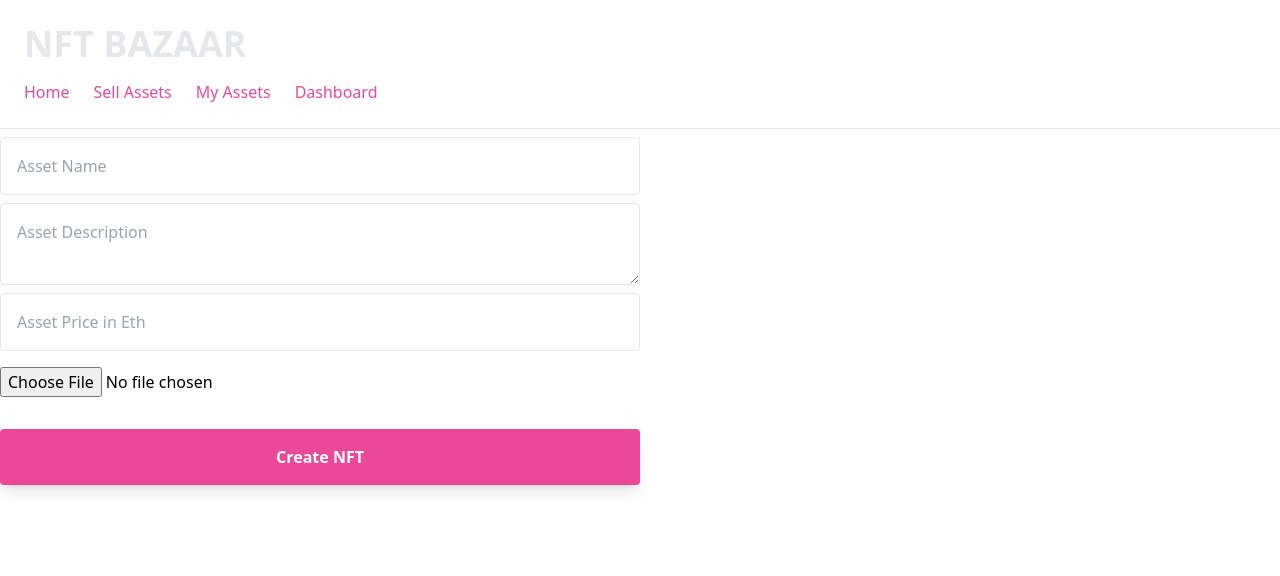
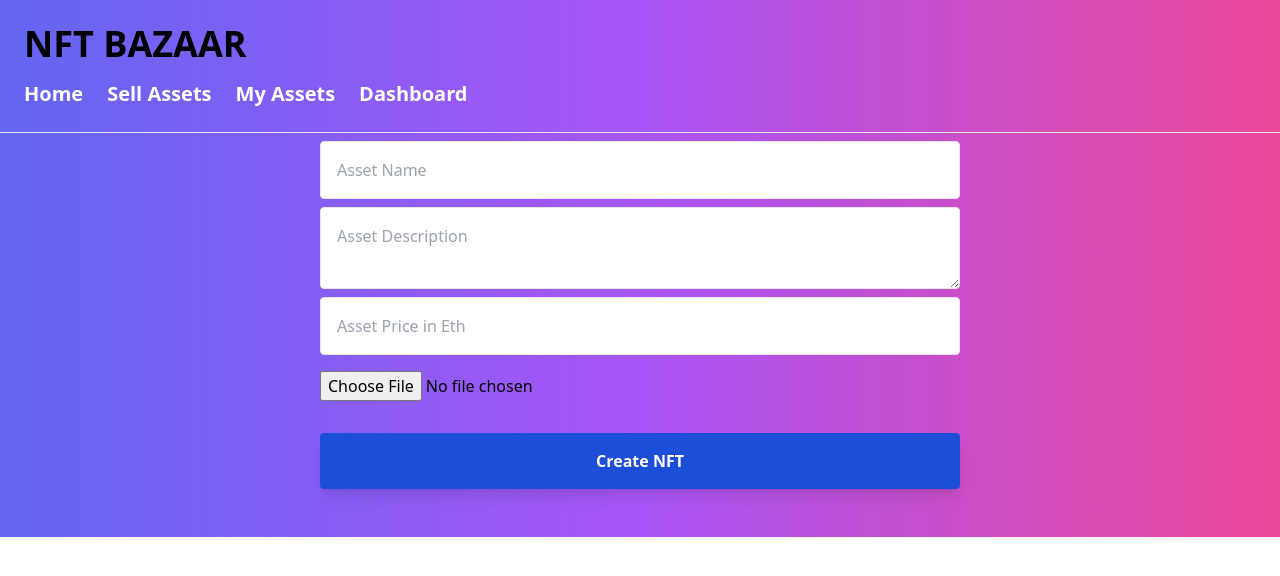
Before and after one commit to NilayGanvit/AFB3_NFT-marketplace, a Next.js app: page /create-nft in a window 1280 px wide. Shown: the top 576 px of the page. Built offline with nearby package versions, Linux system fonts and the light colour scheme.

Commit message:
styling changed

```diff
--- a/pages/_app.js
+++ b/pages/_app.js
@@ -4,24 +4,24 @@ import Link from 'next/link'
 function MyApp({ Component, pageProps }) {
 
   return (
-     <div>
+     <div className="bg-gradient-to-r from-indigo-500 via-purple-500 to-pink-500 ">
     <nav className="border-b p-6">
-    <p className="text-4xl text-gray-200 font-bold">NFT BAZAAR</p>
+    <p className="text-4xl text-gradient-to-r from-indigo-500 via-purple-500 to-pink-500 font-bold">NFT BAZAAR</p>
     <div className="flex mt-4">
     <Link href="/">
-      <a className="mr-6 text-pink-500">Home
+      <a className="mr-6 text-xl font-bold text-white">Home
       </a>
     </Link>
     <Link href="/create-nft">
-      <a className="mr-6 text-pink-500">Sell Assets
+      <a className="mr-6 text-xl font-bold text-white">Sell Assets
       </a>
     </Link>
     <Link href="/my-nft">
-      <a className="mr-6 text-pink-500">My Assets
+      <a className="mr-6 text-xl font-bold text-white">My Assets
       </a>
     </Link>
     <Link href="/dashboard">
-      <a className="mr-6 text-pink-500">Dashboard
+      <a className="mr-6 text-xl font-bold text-white">Dashboard
       </a>
     </Link>
     </div>
--- a/pages/create-nft.js
+++ b/pages/create-nft.js
@@ -65,7 +65,7 @@ async function listNFTForSale() {
     }
 
 return (
-    <div className="flex jsutify-center" >
+    <div className="flex justify-center" >
      <div className="w-1/2 flex flex-col pb-12">
 
         <input
@@ -93,7 +93,7 @@ return (
                 <img className="rounded mt-4" width="350" src={fileUrl} />
             )
         }
-        <button onClick={listNFTForSale} className="font-bold mt-4 bg-pink-500 text-white rounded p-4 shadow-lg">
+        <button onClick={listNFTForSale} className="font-bold mt-4 bg-blue-700 text-white rounded p-4 shadow-lg">
             Create NFT
         </button>
      </div>
```
